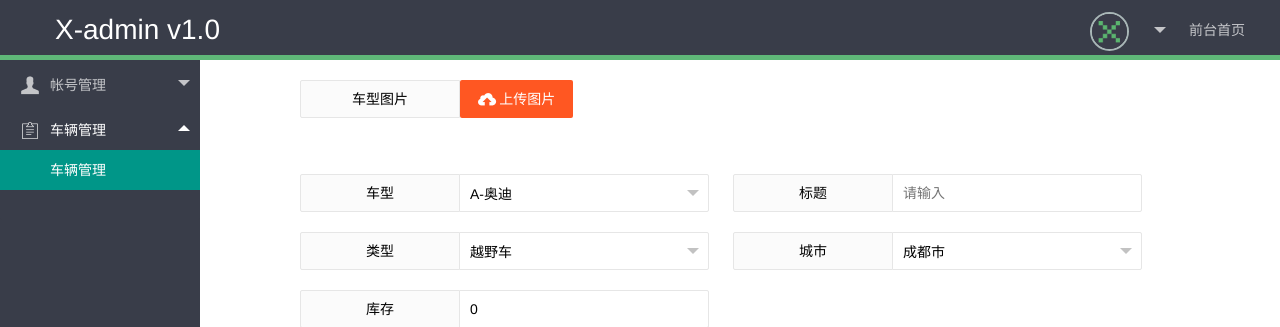
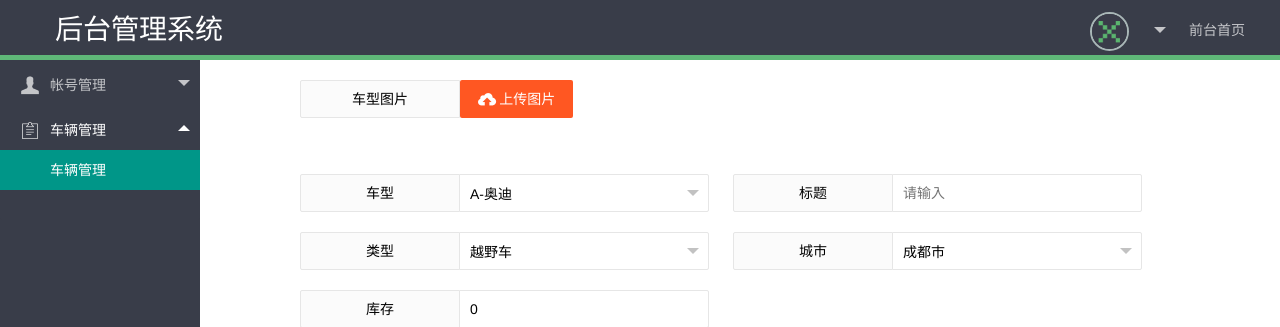
Before and after one commit to daominwang/admin_damo, a Flask app: page /car_info in a window 1280 px wide. Shown: the top 327 px of the page. Run offline with Flask 2, Linux system fonts and the light colour scheme.

```diff
--- a/templates/index.html
+++ b/templates/index.html
@@ -19,7 +19,7 @@
         <div class="layui-header header header-demo">
             <div class="layui-main">
                 <a class="logo" href="./index.html">
-                    X-admin v1.0
+                    后台管理系统
                 </a>
                 <ul class="layui-nav" lay-filter="">
                     <li class="layui-nav-item"><img src="{{ url_for('static', filename='images/logo.png') }}" class="layui-circle" style="border: 2px solid #A9B7B7;" width="35px" alt=""></li>
```
